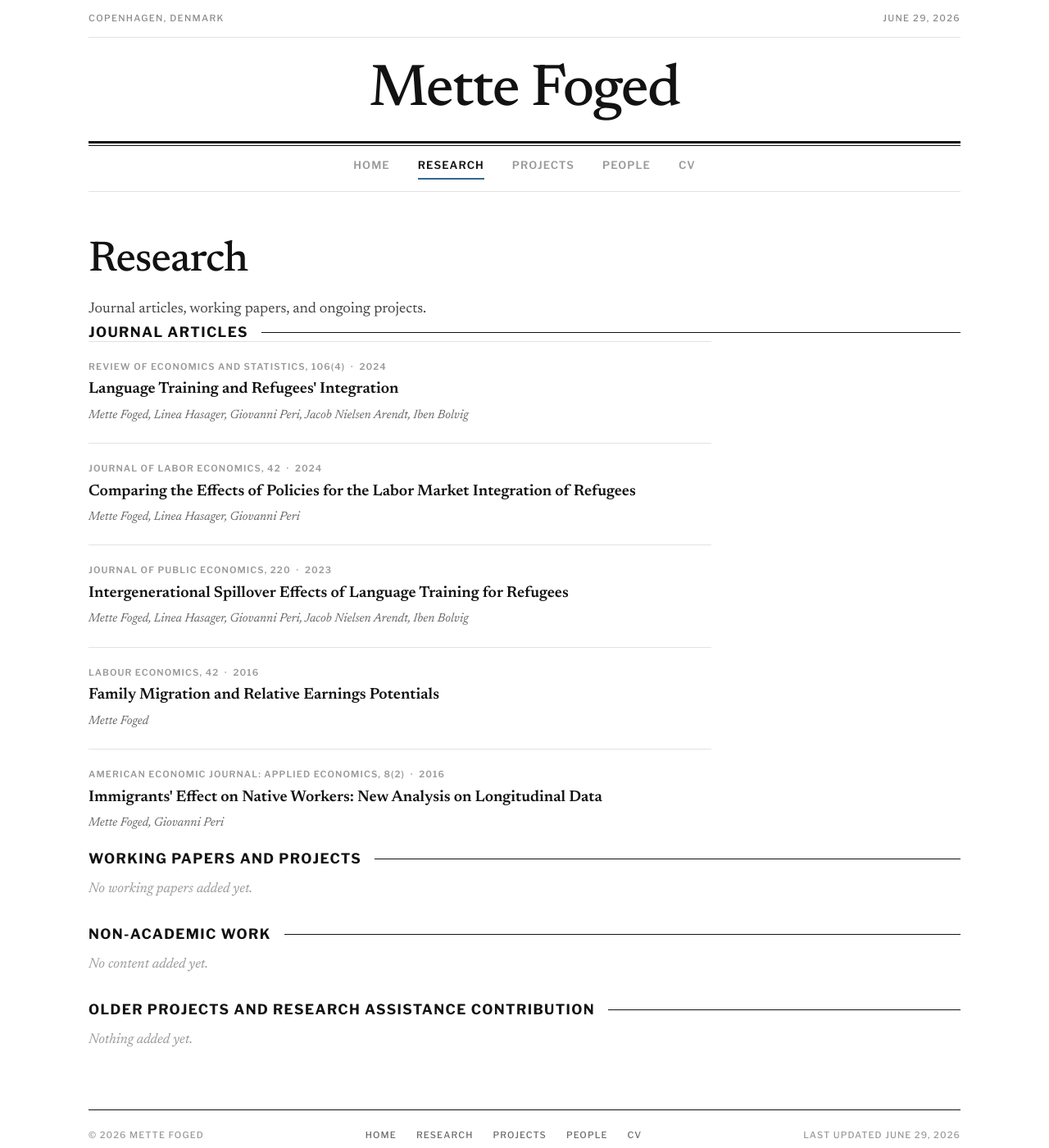
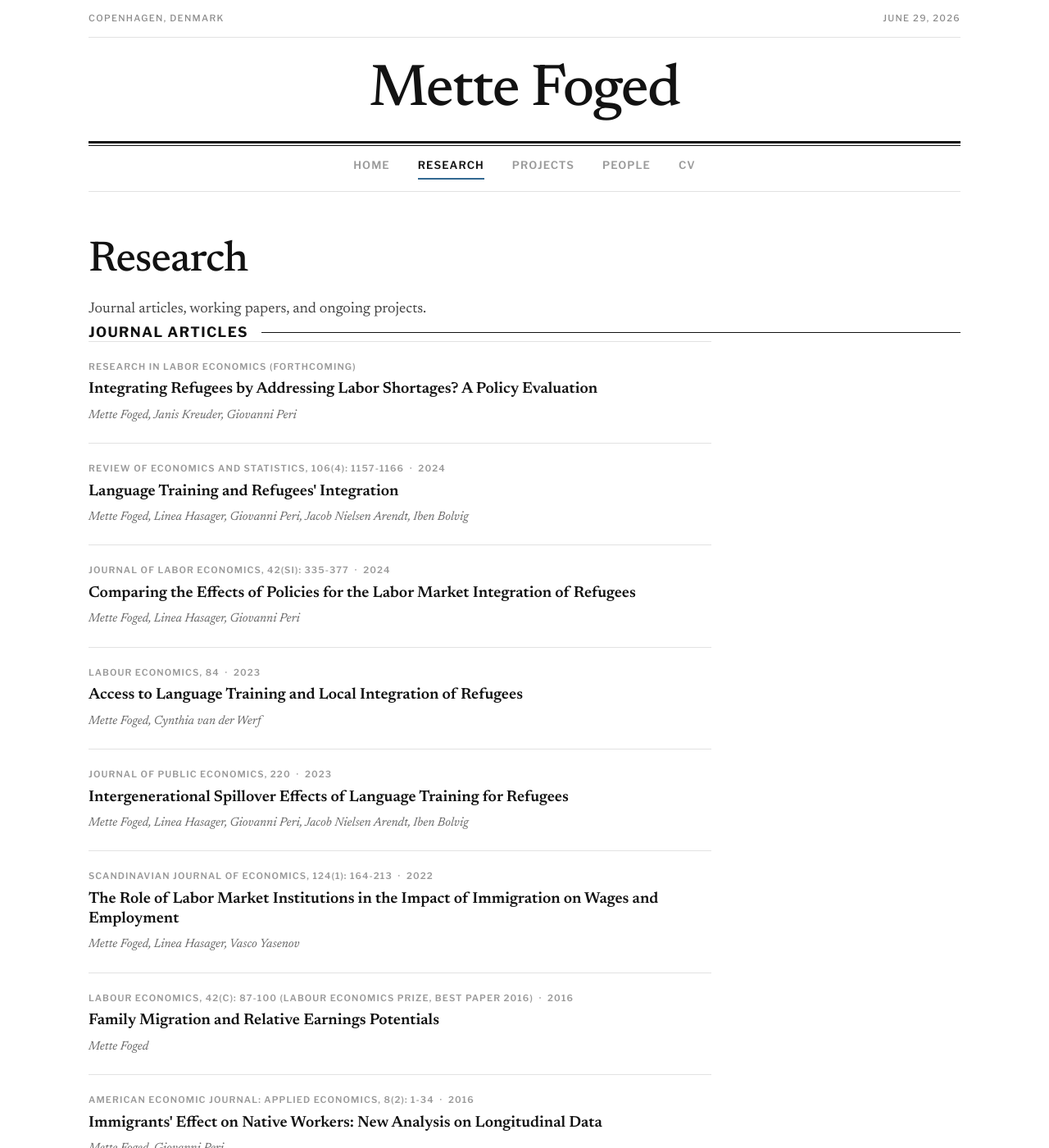
Before and after one commit to mettefoged/mettefoged.github.io, a Jekyll site: the page built from _pages/research.md, in a window 1280 px wide and 1400 px high. Shown: the whole window at 82% size. Built offline with Jekyll 4.4.1, drawn with Linux system fonts in a browser that asks for light colours; some of the changed text lies outside the part shown.

Commit message:
Add CV page, expand people data, update publications
Adds a dedicated CV page with embedded PDF (replacing direct PDF link in nav). Expands coauthors data with URLs and profile photos for 10+ collaborators. Updates research publications with additional citations and new papers. Restructures people grid from grouped layout to single flat list. Adds styling for CV embed and profile image assets.

```diff
--- a/_data/coauthors.yml
+++ b/_data/coauthors.yml
@@ -5,22 +5,63 @@
 # Each entry supports:
 #   name        (required)  — display name (byline + People card name)
 #   url         (optional)  — homepage; makes the name / People card a link
-#   photo       (optional)  — path under /images/people/, used on the People grid
+#   photo       (optional)  — filename in /images/people/ (or a full path)
 #   role        (optional)  — position / title, used on the People grid
 #   affiliation (optional)  — institution, used on the People grid
+
+jacob_arendt:
+  name: "Jacob Nielsen Arendt"
+  url: "https://rockwoolfonden.dk/medarbejdere/jacob-nielsen-arendt/"
+  photo: "jacob_arendt.jpg"
+
+iben_bolvig:
+  name: "Iben Bolvig"
+  url: "https://www.seniorerpaaarbejdsmarkedet.dk/da/medarbejdere/iben-bolvig-06z7z4j2/"
+
+teresa_freitas_monteiro:
+  name: "Teresa Freitas Monteiro"
+  url: "https://teresafreitasmonteiro.weebly.com/"
+  photo: "teresa_freitas_monteiro.jpg"
+
+jens_hainmueller:
+  name: "Jens Hainmueller"
+  url: "https://j-hai.github.io/"
+  photo: "jens_hainmueller.jpg"
 
 linea_hasager:
   name: "Linea Hasager"
   url: "https://sites.google.com/view/lineahasager/home"
+  photo: "linea_hasager.jpg"
+
+karen_inge_karstoft:
+  name: "Karen-Inge Karstoft"
+  url: "https://psy.ku.dk/ansatte/videnskabeligt-personale/?pure=da/persons/278315"
+  photo: "karen_inge_karstoft.jpg"
+
+janis_kreuder:
+  name: "Janis Kreuder"
+  url: "https://www.linkedin.com/in/janis-kreuder/"
+  photo: "janis_kreuder.jpg"
 
 giovanni_peri:
   name: "Giovanni Peri"
+  url: "https://giovanniperi.ucdavis.edu/"
+  photo: "giovanni_peri.jpg"
 
-jacob_arendt:
-  name: "Jacob Nielsen Arendt"
+cynthia_van_der_werf:
+  name: "Cynthia van der Werf"
+  url: "https://cynthiavanderwerf.com/"
+  photo: "cynthia_van_der_werf.jpg"
 
-iben_bolvig:
-  name: "Iben Bolvig"
+vasco_yasenov:
+  name: "Vasco Yasenov"
+  url: "https://vyasenov.github.io/"
+  photo: "vasco_yasenov.jpg"
+
+edith_zink:
+  name: "Edith Zink"
+  url: "https://zinked.github.io/"
+  photo: "edith_zink.jpg"
 
 mikkel_stahlschmidt:
   name: "Mikkel H. Stahlschmidt"
--- a/_data/people.yml
+++ b/_data/people.yml
@@ -1,13 +1,16 @@
-# People grid, organised into groups. A member can reference _data/coauthors.yml
-# by `key` (recommended) or be defined inline. See README for the full schema.
+# People grid — a single list shown as photo cards. Each entry references
+# _data/coauthors.yml by `key` (recommended) or is defined inline
+# (name, plus optional role / affiliation / url / photo).
 
-- group: "Co-authors"
-  members:
-    - key: "linea_hasager"
-    - key: "giovanni_peri"
-    - key: "jacob_arendt"
-    - key: "iben_bolvig"
-
-- group: "PhD students"
-  members:
-    - key: "mikkel_stahlschmidt"
+- key: "jacob_arendt"
+- key: "iben_bolvig"
+- key: "teresa_freitas_monteiro"
+- key: "jens_hainmueller"
+- key: "linea_hasager"
+- key: "karen_inge_karstoft"
+- key: "janis_kreuder"
+- key: "giovanni_peri"
+- key: "mikkel_stahlschmidt"
+- key: "cynthia_van_der_werf"
+- key: "vasco_yasenov"
+- key: "edith_zink"
--- a/_data/research.yml
+++ b/_data/research.yml
@@ -8,9 +8,16 @@ sections:
     description: "Published and forthcoming peer-reviewed work."
     empty_message: "No journal articles added yet."
     items:
+      - title: "Integrating Refugees by Addressing Labor Shortages? A Policy Evaluation"
+        venue: "Research in Labor Economics (forthcoming)"
+        authors:
+          - name: "Mette Foged"
+          - key: "janis_kreuder"
+          - key: "giovanni_peri"
+
       - title: "Language Training and Refugees' Integration"
         year: 2024
-        venue: "Review of Economics and Statistics, 106(4)"
+        venue: "Review of Economics and Statistics, 106(4): 1157-1166"
         authors:
           - name: "Mette Foged"
           - key: "linea_hasager"
@@ -20,11 +27,18 @@ sections:
 
       - title: "Comparing the Effects of Policies for the Labor Market Integration of Refugees"
         year: 2024
-        venue: "Journal of Labor Economics, 42"
+        venue: "Journal of Labor Economics, 42(SI): 335-377"
         authors:
           - name: "Mette Foged"
           - key: "linea_hasager"
           - key: "giovanni_peri"
+
+      - title: "Access to Language Training and Local Integration of Refugees"
+        year: 2023
+        venue: "Labour Economics, 84"
+        authors:
+          - name: "Mette Foged"
+          - key: "cynthia_van_der_werf"
 
       - title: "Intergenerational Spillover Effects of Language Training for Refugees"
         year: 2023
@@ -36,15 +50,23 @@ sections:
           - key: "jacob_arendt"
           - key: "iben_bolvig"
 
+      - title: "The Role of Labor Market Institutions in the Impact of Immigration on Wages and Employment"
+        year: 2022
+        venue: "Scandinavian Journal of Economics, 124(1): 164-213"
+        authors:
+          - name: "Mette Foged"
+          - key: "linea_hasager"
+          - key: "vasco_yasenov"
+
       - title: "Family Migration and Relative Earnings Potentials"
         year: 2016
-        venue: "Labour Economics, 42"
+        venue: "Labour Economics, 42(C): 87-100 (Labour Economics Prize, best paper 2016)"
         authors:
           - name: "Mette Foged"
 
       - title: "Immigrants' Effect on Native Workers: New Analysis on Longitudinal Data"
         year: 2016
-        venue: "American Economic Journal: Applied Economics, 8(2)"
+        venue: "American Economic Journal: Applied Economics, 8(2): 1-34"
         authors:
           - name: "Mette Foged"
           - key: "giovanni_peri"
@@ -52,7 +74,31 @@ sections:
   - title: "Working papers and projects"
     description: "Current papers, ongoing research, and major projects."
     empty_message: "No working papers added yet."
-    items: []
+    items:
+      - title: "PTSD and Refugees' Underemployment: Evidence from Displaced Ukrainians"
+        year: 2026
+        venue: "RFBerlin Working Paper"
+        authors:
+          - name: "Mette Foged"
+          - key: "karen_inge_karstoft"
+          - key: "edith_zink"
+
+      - title: "How Initial Accommodation Shapes Refugee Integration: Quasi-Experimental Evidence from the Ukrainian Displacement Crisis in Denmark"
+        year: 2025
+        venue: "RFBerlin Working Paper"
+        authors:
+          - name: "Mette Foged"
+          - key: "jens_hainmueller"
+          - key: "mikkel_stahlschmidt"
+          - key: "edith_zink"
+
+      - title: "Harsh Rhetoric and Cultural Identity: Backlash Effects of Denmark's Ghetto List"
+        year: 2025
+        venue: "RFBerlin Working Paper"
+        authors:
+          - name: "Mette Foged"
+          - key: "teresa_freitas_monteiro"
+          - key: "linea_hasager"
 
   - title: "Non-academic work"
     description: "Policy notes, reports, and applied writing."
--- a/_sass/layout/_custom.scss
+++ b/_sass/layout/_custom.scss
@@ -696,3 +696,8 @@ h1, h2, h3, h4, h5, h6 {
   .wp { grid-template-columns: 1fr; }
   .wp__num { display: none; }
 }
+
+/* ----- CV embed ------------------------------------------------------- */
+.cv-actions { margin: 10px 0 0; }
+.cv-embed { margin-top: 24px; height: 85vh; min-height: 600px; border: 1px solid var(--hairline); }
+.cv-embed object, .cv-embed iframe { width: 100%; height: 100%; border: 0; display: block; }
```
Also changed, not shown: _data/navigation.yml (+4 -18 lines), _pages/cv.md (added, +18 -0 lines), _pages/people.md (+5 -12 lines), images/people/cynthia_van_der_werf.jpg (added), images/people/giovanni_peri.jpg (added), images/people/jacob_arendt.jpg (added), images/people/janis_kreuder.jpg (added), images/people/jens_hainmueller.jpg (added), images/people/linea_hasager.jpg (added), images/people/teresa_freitas_monteiro.jpg (added), images/people/vasco_yasenov.jpg (added), 3 other files.
